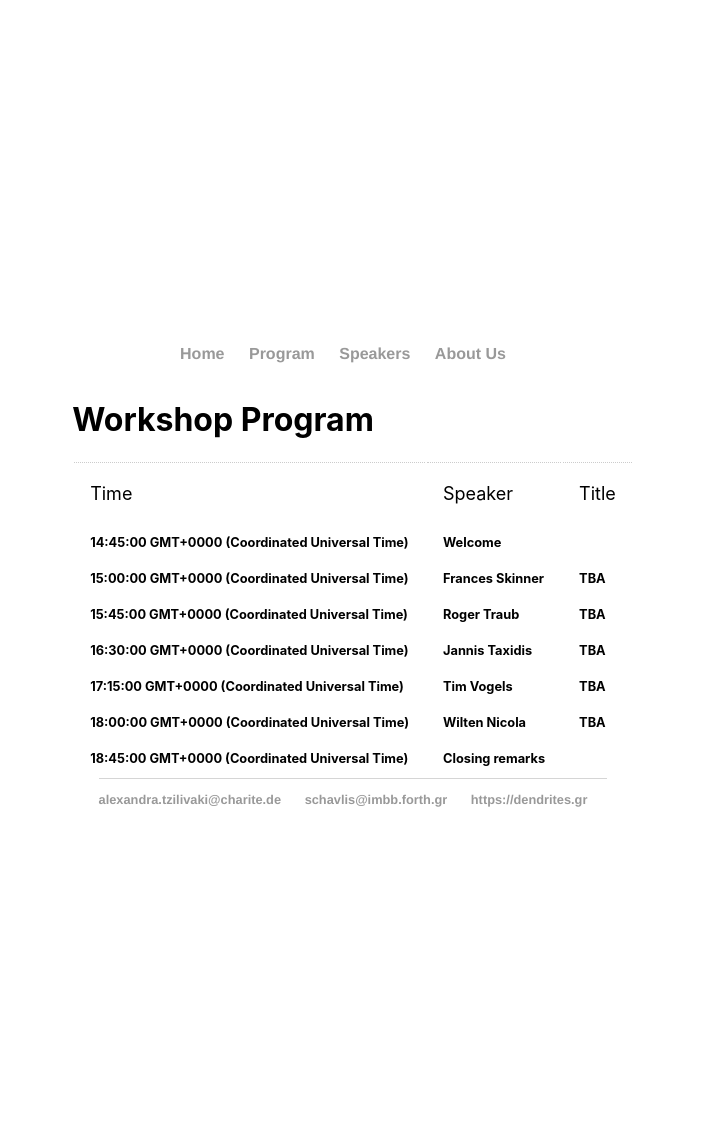
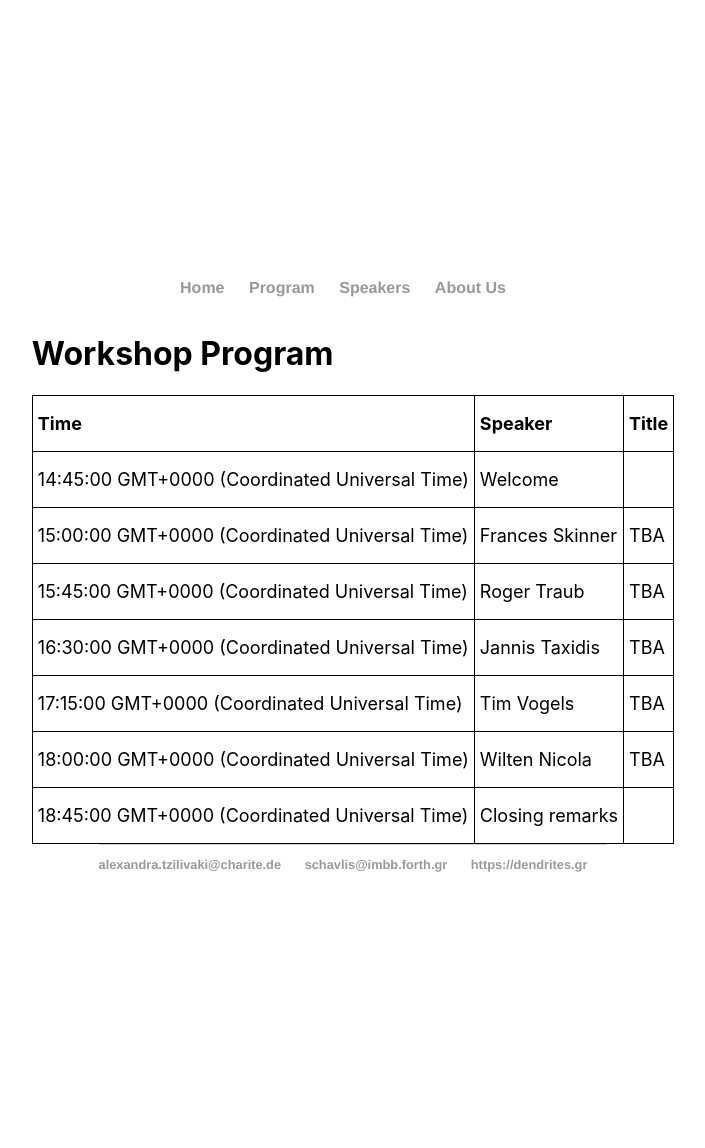
Before and after one commit to spirosChv/ocns2021interneurons, a Jekyll site: the page built from program/index.html, in a window 1280 px wide. Shown: the whole page, without its empty margins (287-992 px from the left). Built offline with Jekyll 4.4.1, drawn with Linux system fonts in a browser that asks for light colours.

Commit message:
Update main.css

```diff
--- a/css/main.css
+++ b/css/main.css
@@ -49,37 +49,13 @@
     font-family: -system-ui, -apple-system, BlinkMacSystemFont, sans-serif;
 }
 
-table {
-    width: 100%;
-    max-width: 50rem;
-
-    tr:nth-child(even) th {
-        color: #ccc;
-        font-weight: normal;
-    }
-
-    th,
-    td {
-        padding: 0.5rem 1rem;
-    }
-
-    th {
-        font-weight: normal;
-        border-top: thin dotted #ccc;
-    }
-
-    td {
-        font-size: 0.8rem;
-        font-weight: bold;
-        line-height: 1.4;
-        border-radius: 0.2rem;
-        transition: opacity 0.3s ease;
-    }
-
-    td > span {
-        font-size: 0.8em;
-        font-weight: normal;
-        display: block;
-        width: 100%;
-    }
+table, th, td {
+  border: 1px solid black;
+  border-collapse: collapse;
 }
+th, td {
+  padding: 5px;
+}
+th {
+  text-align: left;
+}
```
